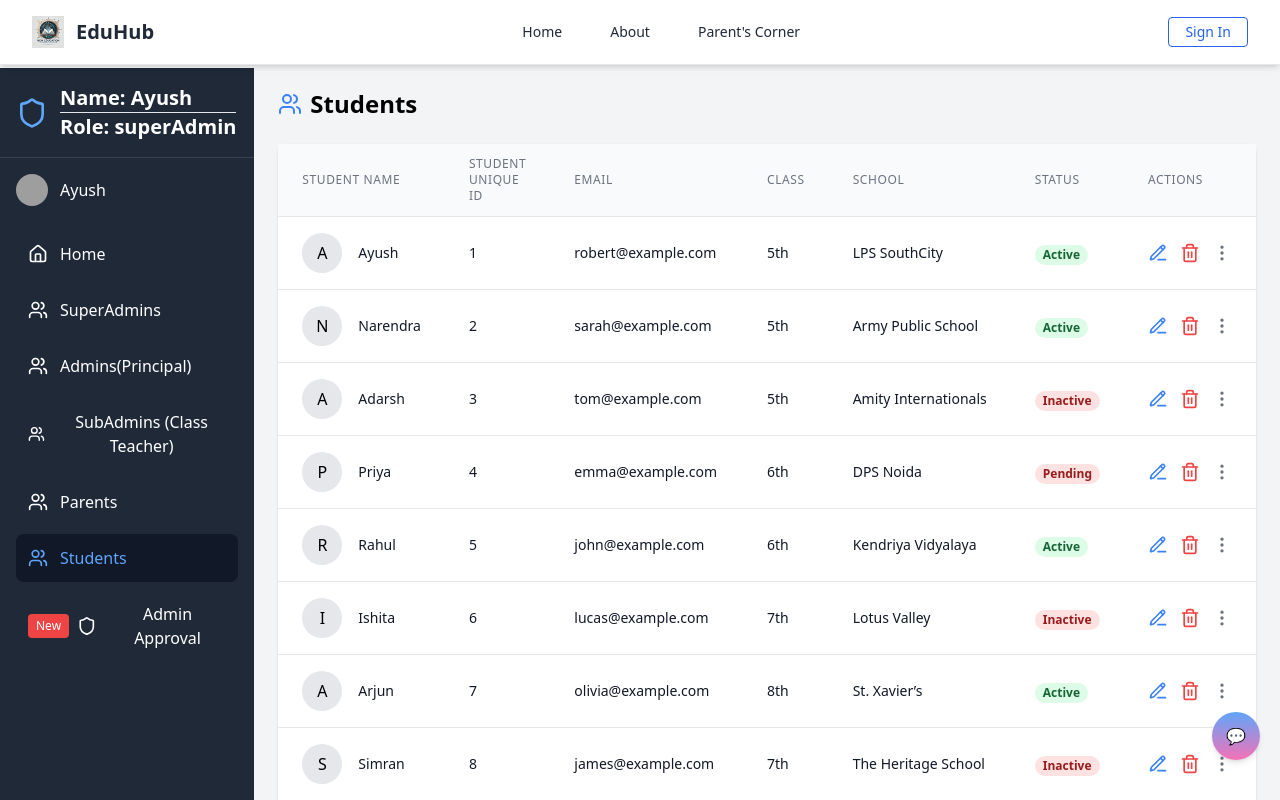
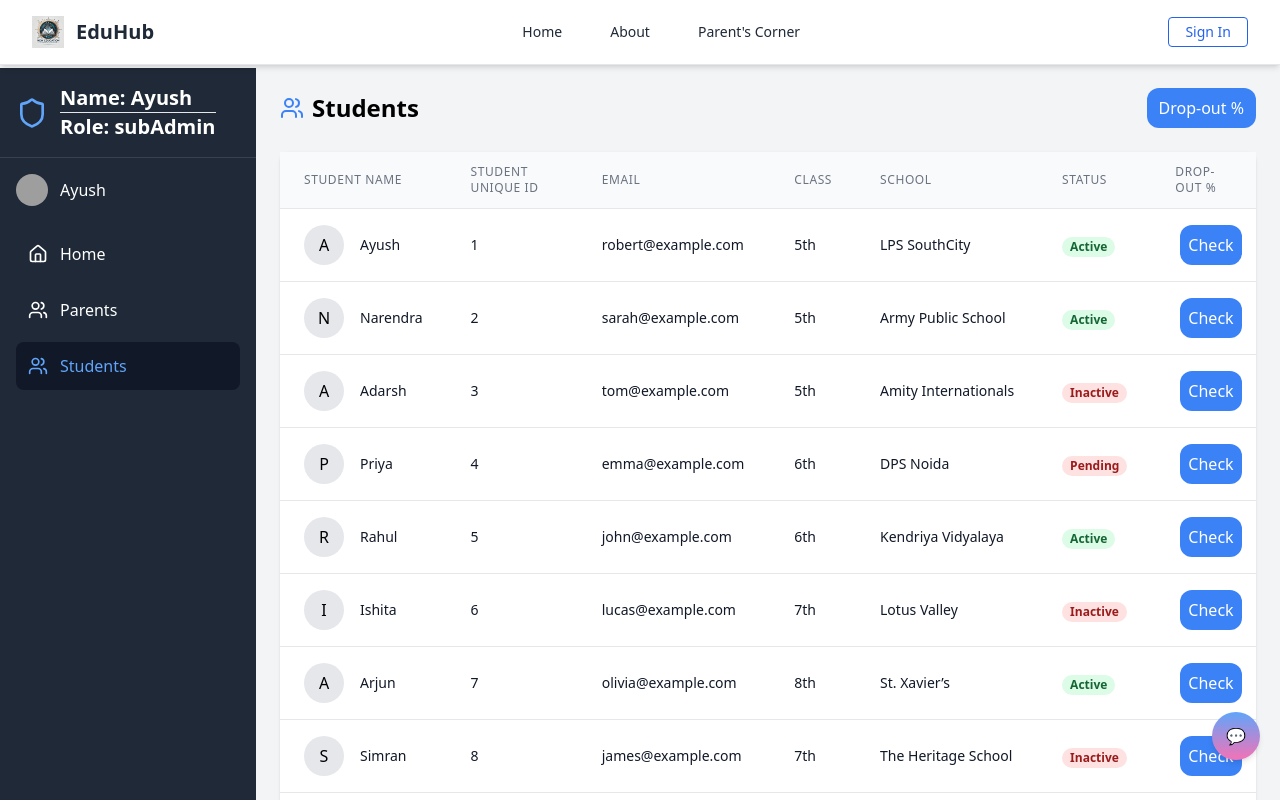
Before and after one commit to adarsh-1262/New-Education-Era, a React (Vite) app: page /admin in a window 1280 px wide. Both pictures are taken after a click on the button "Students". Shown: the top 800 px of the page. Built offline with nearby package versions, Linux system fonts and the light colour scheme; grey boxes are pictures that could not be loaded.

Commit message:
added the droprate predictor

```diff
--- a/src/adminDashboard/admin/Students.jsx
+++ b/src/adminDashboard/admin/Students.jsx
@@ -23,7 +23,7 @@ const Students = () => {
           <Users className="w-6 h-6 text-blue-500" />
           <h1 className="text-2xl font-bold">Students</h1>
         </div>
-
+       <a href='https://student-dropout1.onrender.com/' target='_blank' className='px-3 py-2 bg-blue-500 rounded-xl text-white'>Drop-out %</a>
       </div>
 
       <div className="bg-white rounded-lg shadow">
@@ -37,7 +37,7 @@ const Students = () => {
               <th className="px-6 py-3 text-left text-xs font-medium text-gray-500 uppercase tracking-wider">Class</th>
               <th className="px-6 py-3 text-left text-xs font-medium text-gray-500 uppercase tracking-wider">School</th>
               <th className="px-6 py-3 text-left text-xs font-medium text-gray-500 uppercase tracking-wider">Status</th>
-              <th className="px-6 py-3 text-left text-xs font-medium text-gray-500 uppercase tracking-wider">Actions</th>
+              <th className="px-6 py-3 text-left text-xs font-medium text-gray-500 uppercase tracking-wider">Drop-out %</th>
             </tr>
           </thead>
           <tbody className="bg-white divide-y divide-gray-200">
@@ -78,7 +78,12 @@ const Students = () => {
                     {student.status}
                   </span>
                 </td>
-                <td className="px-6 py-4 whitespace-nowrap text-sm text-gray-500">
+                <td>
+                  <a href='https://indeividual-student.onrender.com/' target='_blank'>
+                    <button  className='p-2 ml-7 bg-blue-500 rounded-xl text-white hover:scale-105'>Check</button>
+                  </a>
+                </td>
+                {/* <td className="px-6 py-4 whitespace-nowrap text-sm text-gray-500">
                   <div className="flex space-x-3">
                     <button className="text-blue-500 hover:text-blue-700">
                       <PencilLine className="w-5 h-5" />
@@ -90,7 +95,7 @@ const Students = () => {
                       <MoreVertical className="w-5 h-5" />
                     </button>
                   </div>
-                </td>
+                </td> */}
               </tr>
             ))}
           </tbody>
--- a/src/adminDashboard/navigation/SideNav.jsx
+++ b/src/adminDashboard/navigation/SideNav.jsx
@@ -4,7 +4,7 @@ import { Users, Settings, UserPlus, Shield, Home } from "lucide-react";
 
 
 const SideNav = ({ onPageChange, currentPage }) => {
-  const user = { role: "superAdmin", name: "Ayush" };
+  const user = { role: "subAdmin", name: "Ayush" };
   // const user = { role: "admin", name: "Rahul"};
   // const user = { role: "subAdmin", name: "Manoj"};
 
--- a/src/axiosConfig.js
+++ b/src/axiosConfig.js
@@ -2,7 +2,7 @@
 import axios from 'axios';
 
 const axiosInstance = axios.create({
-  baseURL: 'http://localhost:5000', // Backend URL
+  baseURL: 'https://new-education-era-backend.onrender.com', // Backend URL
   withCredentials: true, // Allow sending cookies with requests
 });
 
```
